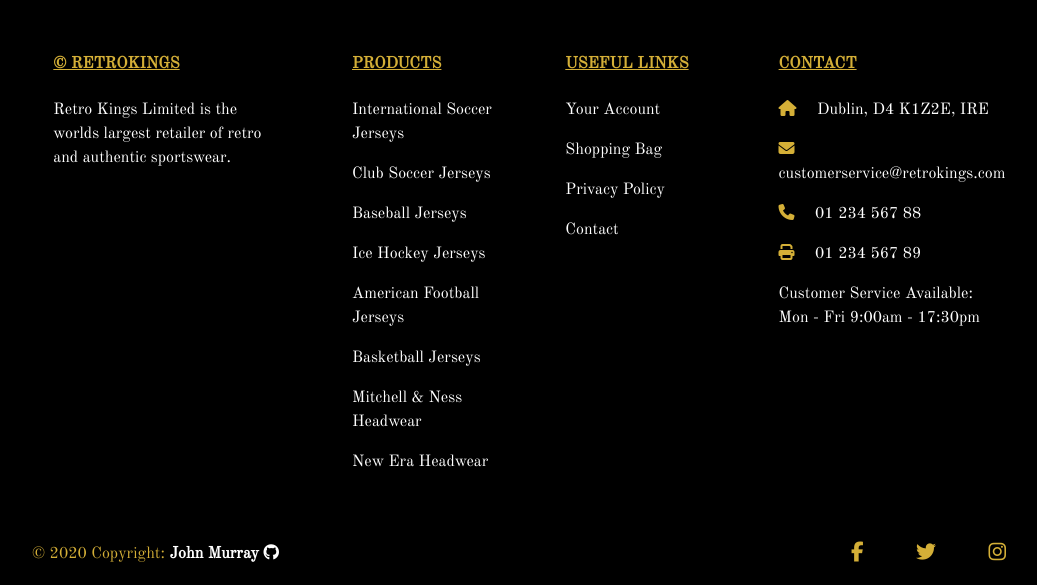
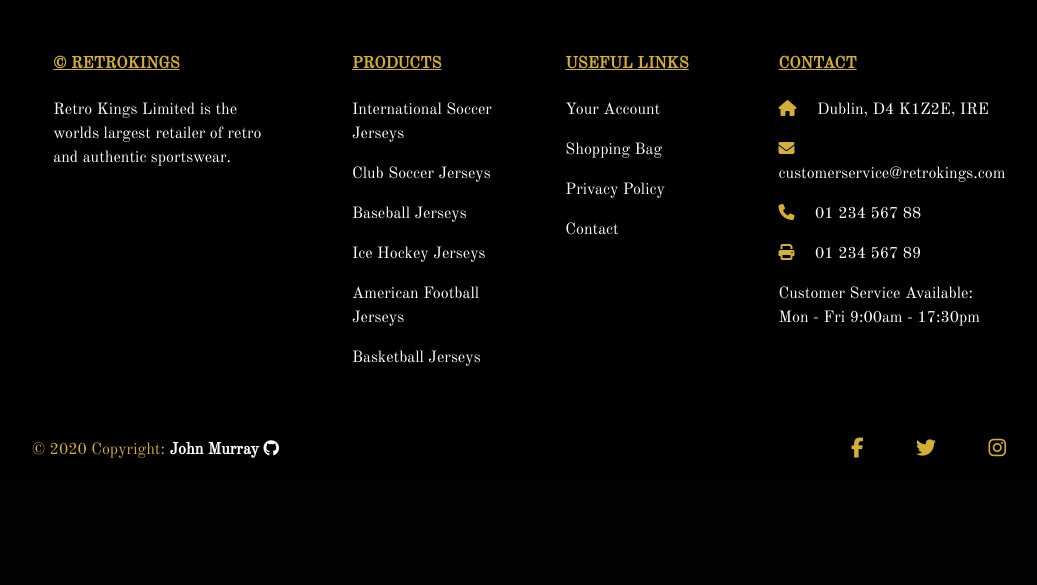
Before and after one commit to Jmurray1989/RetroKings, a Django app: page /bag/ in a window 1280 px wide. Shown: the part 500-1085 px from the top of the page, without its empty margins (111-1148 px from the left). After the commit the page ends 958 px from the top, so only its background shows below. Run offline with Django 3.2, Linux system fonts and the light colour scheme; some libraries are stand-ins or nearby versions.

Commit message:
Removed nav links to headwear products in footer

```diff
--- a/templates/base.html
+++ b/templates/base.html
@@ -209,12 +209,7 @@
 					<p>
 						<a href="{% url 'products' %}?category=basketball" class="footer-link">Basketball Jerseys</a>
 					</p>
-                    <p>
-						<a href="{% url 'products' %}?category=mitchellness" class="footer-link">Mitchell & Ness Headwear</a>
-					</p>
-                    <p>
-						<a href="{% url 'products' %}?category=newera" class="footer-link">New Era Headwear</a>
-					</p>
+
 				</div>
 				<!-- Grid column -->
 
```
